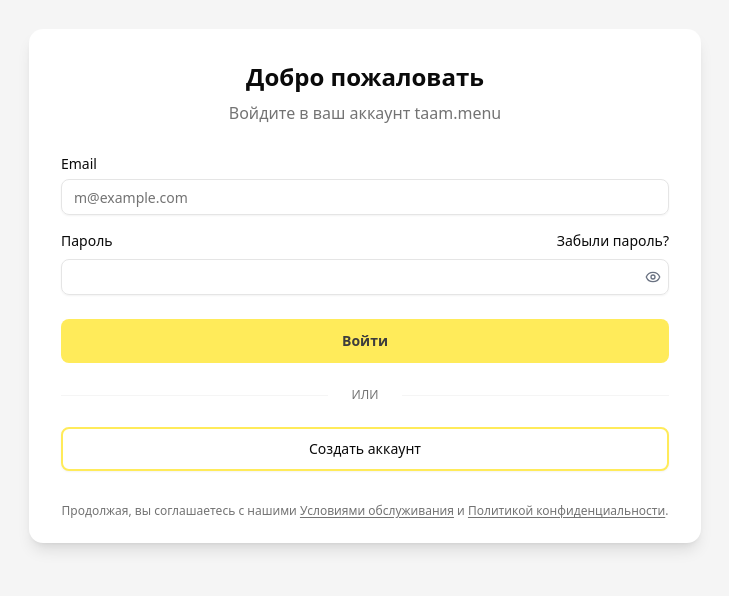
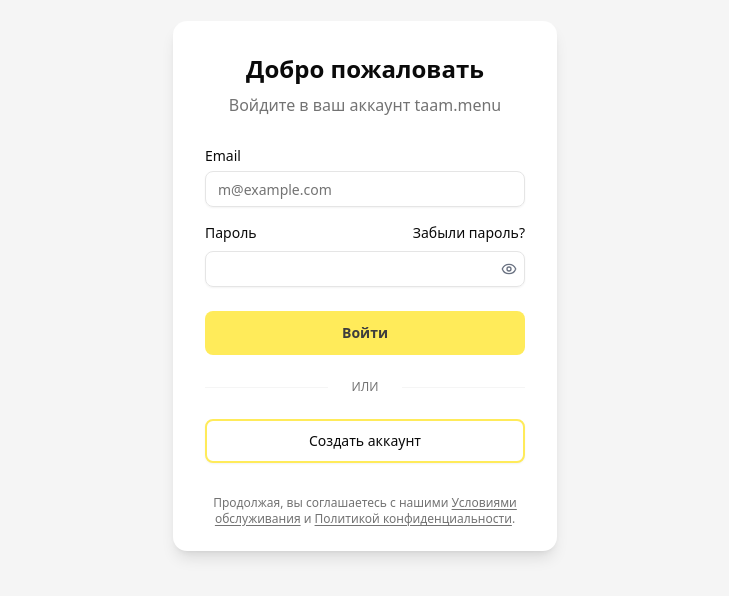
Before and after one commit to Codilum/taam, a Next.js app: page /login in a window 1280 px wide. Shown: the part 114-710 px from the top of the page, without its empty margins (275-1004 px from the left). Built offline with nearby package versions, Linux system fonts and the light colour scheme; no server answers.

Commit message:
upd: login

```diff
--- a/src/app/login/page.tsx
+++ b/src/app/login/page.tsx
@@ -5,7 +5,7 @@
 export default function LoginPage() {
   return (
     <div className="bg-muted flex min-h-svh flex-col items-center justify-center p-6 md:p-10">
-      <div className="w-full max-w-sm md:max-w-2xl">
+      <div className="w-full max-w-sm md:max-w-1xl">
         <LoginForm />
       </div>
     </div>
```
